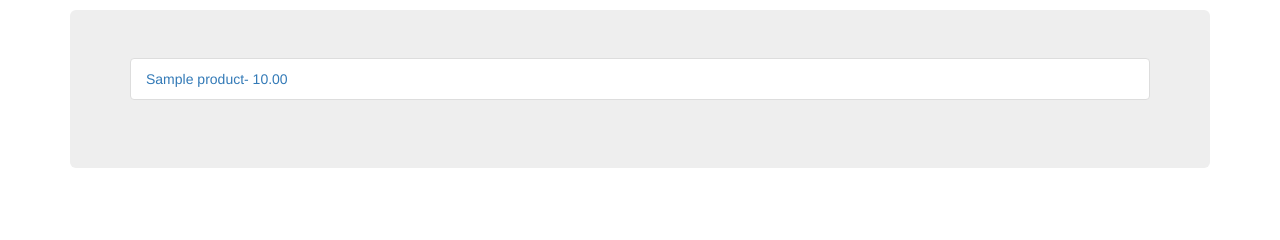
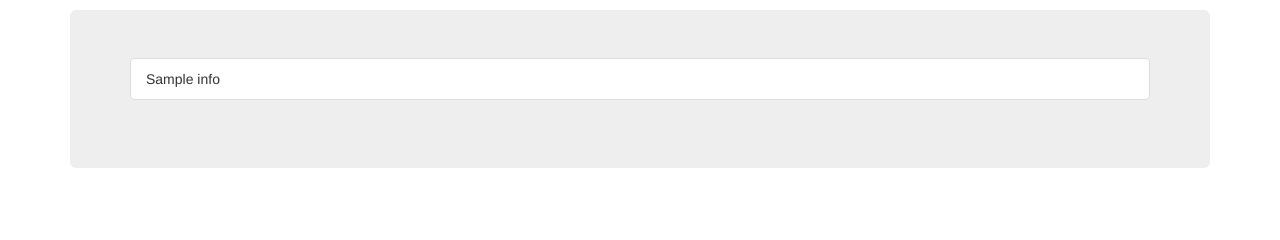
Before and after one commit to butzhang/edgar-news, a Python web app: template edgar_news/ext/webui/templates/index.html in a window 1280 px wide. Shown: the part 132-372 px from the top of the page. Run offline with Jinja, Linux system fonts and the light colour scheme; the template is opened without the code that fills it: most values are stand-ins (such as "Sample title", 1, 10 or a date in 2020); some libraries are stand-ins or nearby versions.

Commit message:
mofidy index

```diff
--- /dev/null
+++ b/edgar_news/ext/handlers/edgar_lastest_filing.py
@@ -0,0 +1,3 @@
+from flask import jsonify
+def get_lastest_filings():
+    return {"edgar": "latest_filings"}
--- a/edgar_news/ext/restapi/resources.py
+++ b/edgar_news/ext/restapi/resources.py
@@ -33,3 +33,7 @@ class ProductItemResource(Resource):
     def get(self, product_id):
         product = Product.query.filter_by(id=product_id).first() or abort(404)
         return jsonify(product.to_dict())
+
+class EdgarLastestFilings(Resource):
+    def get(self):
+        return jsonify({"edgar": "latest_filings"})
--- a/edgar_news/ext/webui/templates/index.html
+++ b/edgar_news/ext/webui/templates/index.html
@@ -17,11 +17,9 @@
 
 <div class="jumbotron">
 <ul class="list-group">
-    {% for product in products %}
     <li class="list-group-item">
-        <a href="{{url_for('webui.productview', product_id=product.id)}}">{{product.name}}- {{ "%0.2f" | format(product.price)}}</a>
+        {{info}}
     </li>
-    {% endfor %}
 </ul>
 </div>
 
--- a/edgar_news/ext/webui/views.py
+++ b/edgar_news/ext/webui/views.py
@@ -3,10 +3,13 @@ from flask_simplelogin import login_required
 
 from edgar_news.models import Product
 
+from edgar_news.ext.handlers.edgar_lastest_filing import get_lastest_filings
+
 
 def index():
     products = Product.query.all()
-    return render_template("index.html", products=products)
+    info = get_lastest_filings()
+    return render_template("index.html", products=products, info=info)
 
 
 def product(product_id):
```
Also changed, not shown: 1 other file.
